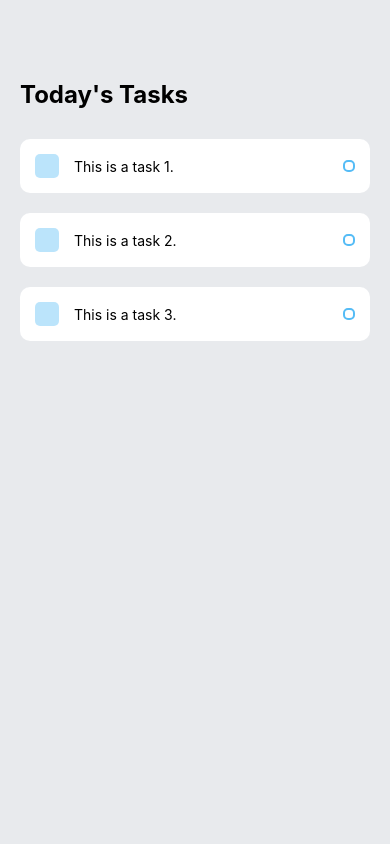
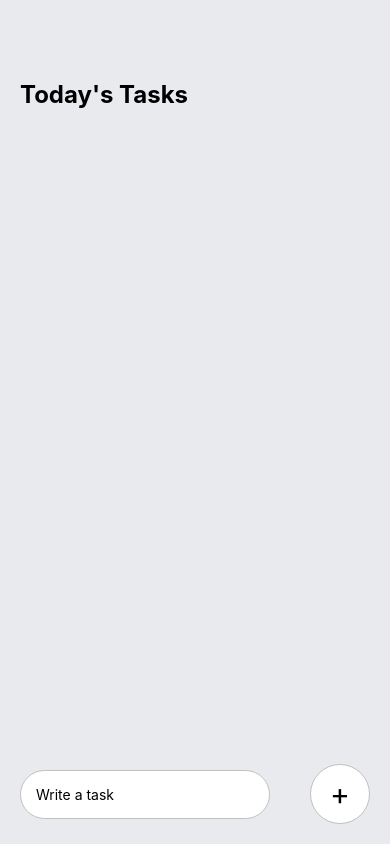
Before and after one commit to FezanMuhammadAli/todo-list-app-react-native, a React Native app: screen / in a window 390 px wide. Built offline with nearby package versions, Linux system fonts and the light colour scheme.

Commit message:
Added task input and task list functionality. privious code is updated. in this the app is done we will continue to improve it.

```diff
--- a/App.js
+++ b/App.js
@@ -1,8 +1,33 @@
 import { StatusBar } from "expo-status-bar";
-import { StyleSheet, Text, View } from "react-native";
+import {
+  StyleSheet,
+  Text,
+  View,
+  KeyboardAvoidingView,
+  Platform,
+  TouchableOpacity,
+  TextInput,
+  Keyboard,
+} from "react-native";
+import React, { useState } from "react";
 import Task from "./components/Task";
 
 export default function App() {
+  const [task, setTask] = useState();
+  const [taskItems, setTaskItems] = useState([]);
+
+  const handleAddTask = () => {
+    Keyboard.dismiss();
+    setTaskItems([...taskItems, task]);
+    setTask(null);
+  };
+
+  const completeTask = (index) => {
+    let itemsCopy = [...taskItems];
+    itemsCopy.splice(index, 1);
+    setTaskItems(itemsCopy);
+  };
+
   return (
     <View style={styles.container}>
       {/* Today's Tasks */}
@@ -10,13 +35,33 @@
         <Text style={styles.sectionTitle}>Today's Tasks</Text>
         <View style={styles.items}>
           {/* This is where the tasks will go! */}
-
-          <Task text={"This is a task 1."} />
-          <Task text={"This is a task 2."} />
-          <Task text={"This is a task 3."} />
+          {taskItems.map((item, index) => {
+            return (
+              <TouchableOpacity key={index} onPress={() => completeTask(index)}>
+                <Task text={item} />
+              </TouchableOpacity>
+            );
+          })}
         </View>
       </View>
-      <StatusBar style="auto" />
+      <KeyboardAvoidingView
+        behavior={Platform.OS === "ios" ? "padding" : "height"}
+        style={styles.writeTaskWrapper}
+      >
+        {/* Write a task */}
+
+        <TextInput
+          style={styles.input}
+          value={task}
+          onChangeText={(text) => setTask(text)}
+          placeholder={"Write a task"}
+        />
+        <TouchableOpacity onPress={() => handleAddTask()}>
+          <View style={styles.addWrapper}>
+            <Text style={styles.addText}>+</Text>
+          </View>
+        </TouchableOpacity>
+      </KeyboardAvoidingView>
     </View>
   );
 }
@@ -37,4 +82,34 @@
   items: {
     marginTop: 30,
   },
+  writeTaskWrapper: {
+    position: "absolute",
+    bottom: 20,
+    width: "100%",
+    flexDirection: "row",
+    justifyContent: "space-around",
+    alignItems: "center",
+  },
+  input: {
+    paddingVertical: 15,
+    width: 250,
+    paddingHorizontal: 15,
+    backgroundColor: "#FFF",
+    borderRadius: 60,
+    borderColor: "#C0C0C0",
+    borderWidth: 1,
+  },
+  addWrapper: {
+    width: 60,
+    height: 60,
+    backgroundColor: "#FFF",
+    borderRadius: 60,
+    justifyContent: "center",
+    alignItems: "center",
+    borderColor: "#C0C0C0",
+    borderWidth: 1,
+  },
+  addText: {
+    fontSize: 30,
+  },
 });
```
